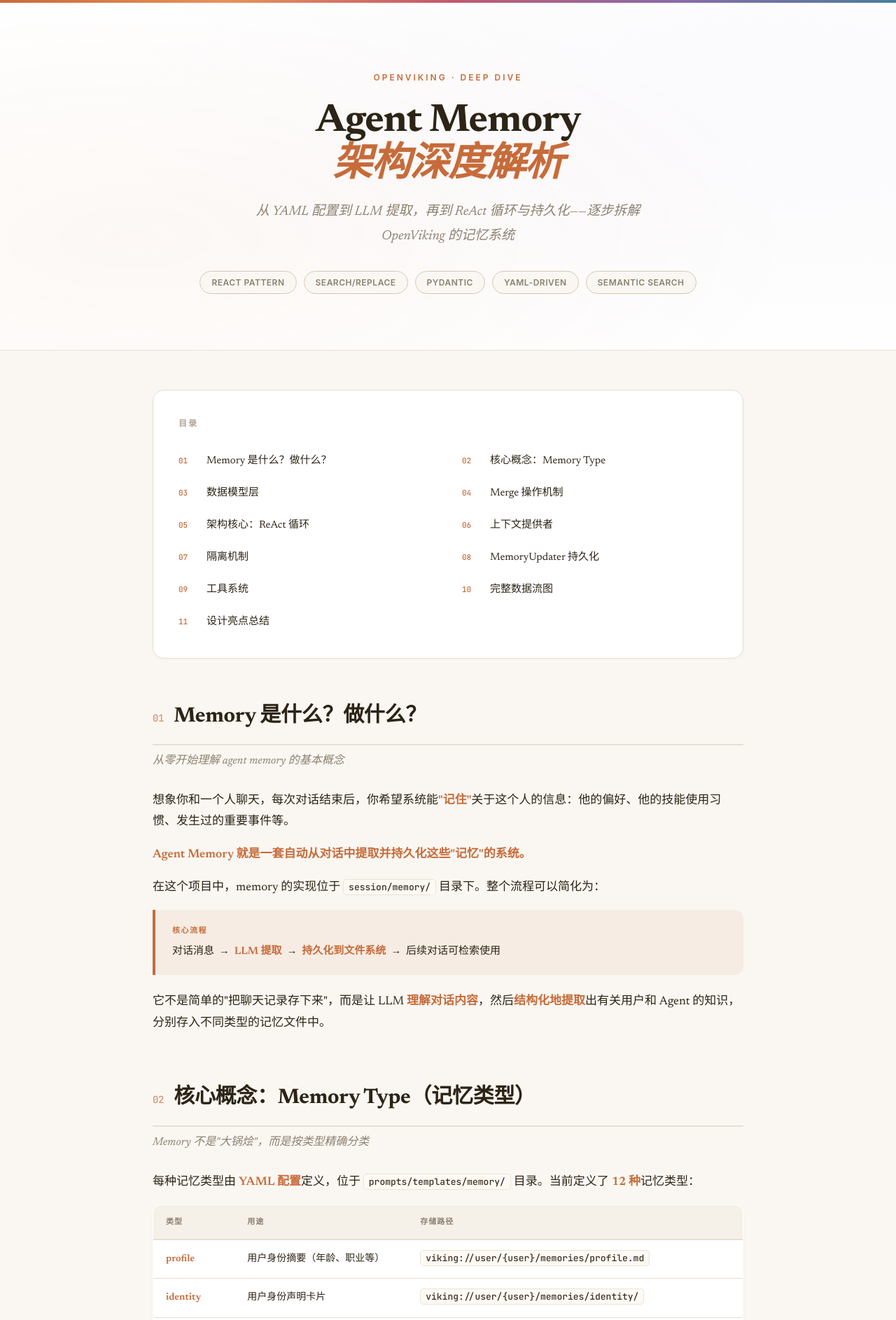
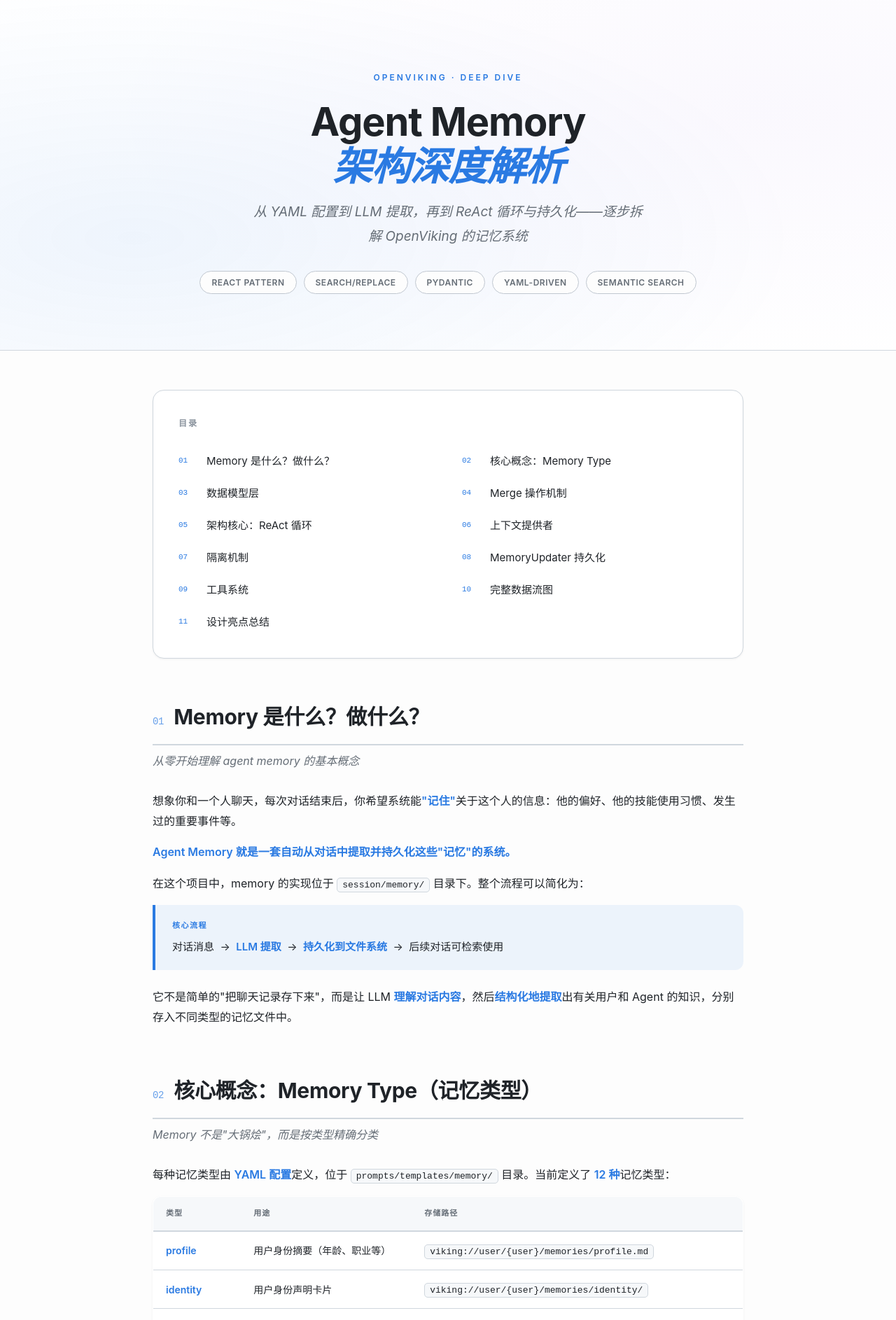
Before and after one commit to xiaobin83/xiaobin83.github.io, a Jekyll site: the page docs/agent-memory-architecture.html, which Jekyll copies as it is, in a window 1280 px wide. Shown: the top 1886 px of the page at 70% size. Built offline with Jekyll 4.4.1, drawn with Linux system fonts in a browser that asks for light colours.

Commit message:
chore: remove redundant .theme-toggle-doc and .top-bar from arch pages
Cleanup after header unification: the floating .theme-toggle-doc button is replaced by the header-bar toggle. Removed .top-bar from agent-memory as it's redundant with site-header's border-top.

Ultraworked with [Sisyphus](https://github.com/code-yeongyu/oh-my-openagent)

Co-authored-by: Sisyphus <clio-agent@sisyphuslabs.ai>

```diff
--- a/docs/agent-memory-architecture.html
+++ b/docs/agent-memory-architecture.html
@@ -4,33 +4,54 @@
 <meta charset="UTF-8">
 <meta name="viewport" content="width=device-width, initial-scale=1.0">
 <title>OpenViking Agent Memory 架构深度解析</title>
-<link rel="preconnect" href="https://fonts.googleapis.com">
-<link rel="preconnect" href="https://fonts.gstatic.com" crossorigin>
-<link href="https://fonts.googleapis.com/css2?family=Newsreader:ital,opsz,wght@0,6..72,400;0,6..72,500;0,6..72,600;0,6..72,700;1,6..72,400&family=JetBrains+Mono:wght@400;500;600&display=swap" rel="stylesheet">
 <style>
-  :root {
-    --bg: #faf7f2;
+  :root, [data-theme="light"] {
+    --bg: #fdfdfd;
     --surface: #ffffff;
-    --surface-alt: #f5f0e8;
-    --border: #e6dfd3;
-    --border-strong: #d4c8b6;
-    --text: #2c2416;
-    --text-muted: #8c8070;
-    --text-dim: #b0a594;
-    --accent: #c76b3a;
-    --accent-glow: #e8925a;
-    --accent-soft: rgba(199,107,58,0.08);
-    --accent-soft-border: rgba(199,107,58,0.18);
-    --blue: #4a7d9e;
-    --green: #5a8a5c;
-    --purple: #8b6baa;
-    --rose: #c25a6e;
-    --code-bg: #fdfaf5;
-    --code-border: #ebe3d5;
-    --code-text: #3d3020;
-    --shadow-sm: 0 1px 3px rgba(44,36,22,0.04);
-    --shadow-md: 0 4px 16px rgba(44,36,22,0.06);
-    --shadow-lg: 0 12px 40px rgba(44,36,22,0.08);
+    --surface-alt: #f6f8fa;
+    --border: #d0d7de;
+    --border-strong: #c0c7d0;
+    --text: #1f2328;
+    --text-muted: #656d76;
+    --text-dim: #8b949e;
+    --accent: #2a7ae2;
+    --accent-glow: #0969da;
+    --accent-soft: rgba(42,122,226,0.08);
+    --accent-soft-border: rgba(42,122,226,0.18);
+    --blue: #2a7ae2;
+    --green: #1a7f37;
+    --purple: #8250df;
+    --rose: #cf222e;
+    --code-bg: #f6f8fa;
+    --code-border: #d0d7de;
+    --code-text: #1f2328;
+    --shadow-sm: 0 1px 3px rgba(0,0,0,0.06);
+    --shadow-md: 0 4px 16px rgba(0,0,0,0.08);
+    --shadow-lg: 0 12px 40px rgba(0,0,0,0.10);
+  }
+  [data-theme="dark"] {
+    --bg: #0d1117;
+    --surface: #161b22;
+    --surface-alt: #21262d;
+    --border: #30363d;
+    --border-strong: #30363d;
+    --text: #e6edf3;
+    --text-muted: #8b949e;
+    --text-dim: #6e7681;
+    --accent: #58a6ff;
+    --accent-glow: #79c0ff;
+    --accent-soft: rgba(88,166,255,0.12);
+    --accent-soft-border: rgba(88,166,255,0.20);
+    --blue: #58a6ff;
+    --green: #3fb950;
+    --purple: #a371f7;
+    --rose: #f85149;
+    --code-bg: #161b22;
+    --code-border: #30363d;
+    --code-text: #e6edf3;
+    --shadow-sm: 0 1px 3px rgba(0,0,0,0.3);
+    --shadow-md: 0 4px 16px rgba(0,0,0,0.4);
+    --shadow-lg: 0 12px 40px rgba(0,0,0,0.5);
   }
 
   * { margin: 0; padding: 0; box-sizing: border-box; }
@@ -38,23 +59,12 @@
   html { scroll-behavior: smooth; }
 
   body {
-    font-family: 'Newsreader', Georgia, 'Times New Roman', serif;
+    font-family: 'Inter', -apple-system, BlinkMacSystemFont, 'Segoe UI', Roboto, Helvetica, Arial, sans-serif;
     background: var(--bg);
     color: var(--text);
     line-height: 1.8;
-    font-size: 17px;
+    font-size: 16px;
     -webkit-font-smoothing: antialiased;
-  }
-
-  /* ── Decorative top bar ── */
-  .top-bar {
-    height: 4px;
-    background: linear-gradient(90deg, var(--accent) 0%, var(--accent-glow) 25%, var(--rose) 50%, var(--purple) 75%, var(--blue) 100%);
-    position: fixed;
-    top: 0;
-    left: 0;
-    right: 0;
-    z-index: 100;
   }
 
   /* ── Hero ── */
@@ -74,8 +84,8 @@
     width: 140%;
     height: 180%;
     background:
-      radial-gradient(ellipse at 25% 60%, rgba(199,107,58,0.05) 0%, transparent 50%),
-      radial-gradient(ellipse at 75% 40%, rgba(139,107,170,0.04) 0%, transparent 50%);
+      radial-gradient(ellipse at 25% 60%, var(--accent-soft) 0%, transparent 50%),
+      radial-gradient(ellipse at 75% 40%, rgba(130,80,223,0.04) 0%, transparent 50%);
     pointer-events: none;
   }
   .hero-overline {
@@ -423,11 +433,11 @@
     .card { padding: 20px 22px; }
     pre { padding: 18px 20px; }
   }
+
+
 </style>
 </head>
 <body>
-
-<div class="top-bar"></div>
 
 <!-- ═══════════════════ Hero ═══════════════════ -->
 <header class="hero">
```
Also changed, not shown: docs/vikingbot-architecture.html (+36 -6 lines).
